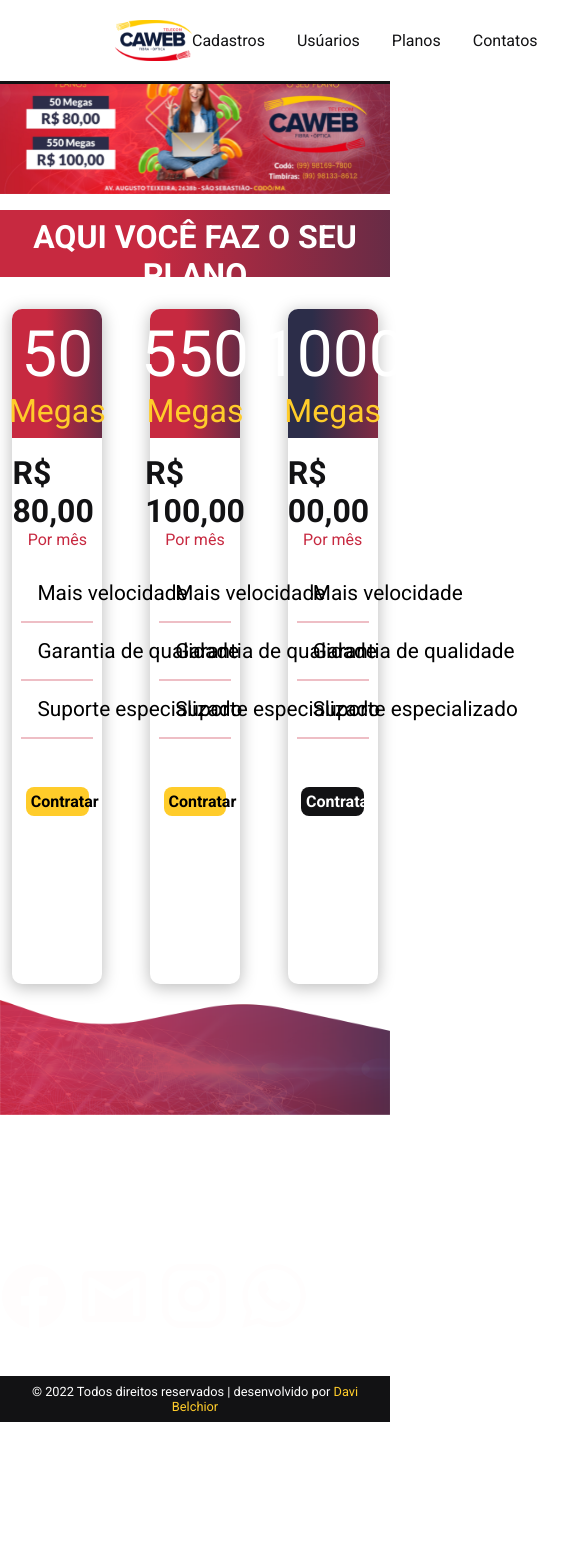
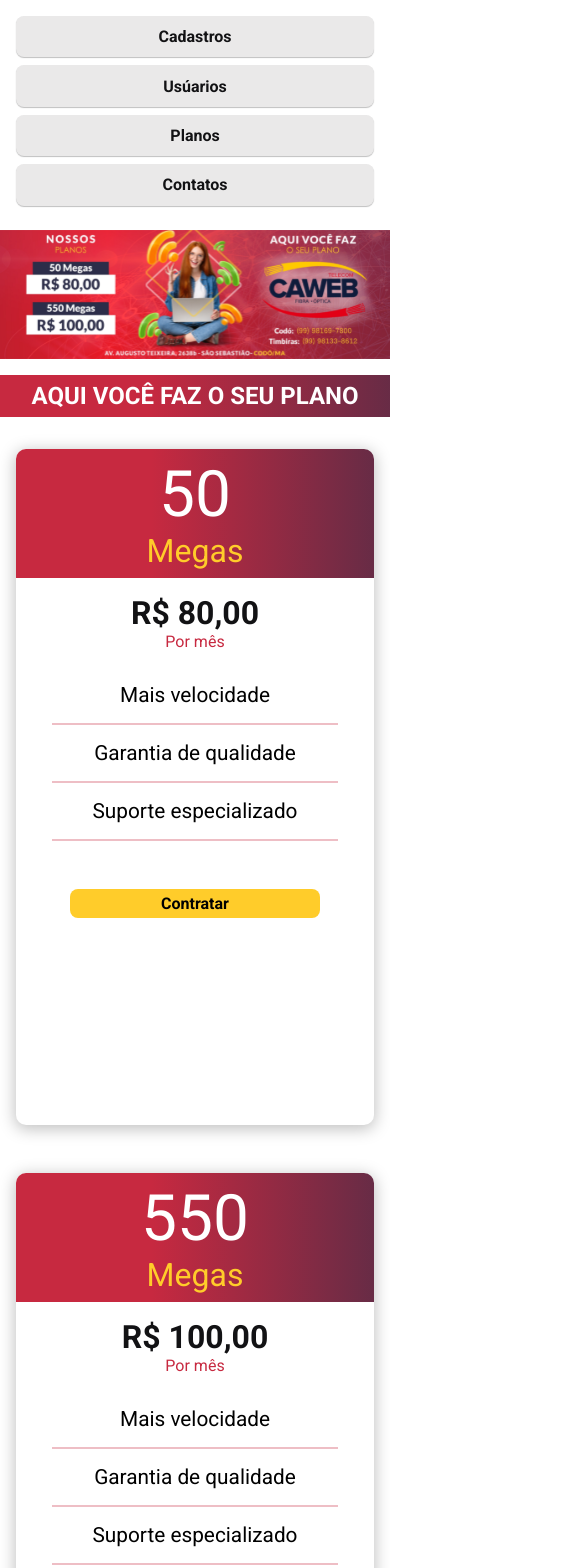
Before and after one commit to DanielSiilva/caweb-projet, a React (Vite) app: page / in a window 390 px wide. Shown: the top 1568 px of the page, 585 px wide, since content can reach past the window. Before the commit the page ends 1422 px from the top, so only its background shows below. Built offline with nearby package versions, Linux system fonts and the light colour scheme.

Commit message:
Feat: iniciando versão mobile

```diff
--- a/src/components/Footer/index.tsx
+++ b/src/components/Footer/index.tsx
@@ -1,4 +1,4 @@
-import { FooterContainer,FooterDescription, FooterRights, FooterSocialNetworks,FooterContacts, FooterLogo } from "./styled";
+import { Contacts, FooterContainer,FooterDescription, FooterRights, LogoContainer, SocialNetworks } from "./styled";
 
 import LogoFooter from '../../assets/logo.svg'
 
@@ -13,27 +13,30 @@
     return (
         <FooterContainer>
             <FooterDescription>
-                <FooterLogo>
-                    <img src={LogoFooter} />
-                </FooterLogo>
+                <LogoContainer>
+                    <img  src={LogoFooter}/>
+                </LogoContainer>
 
-                <FooterSocialNetworks>
-                     <p>Siga nossas redes sociais</p>
+                <SocialNetworks>
+                    <p>Siga nosssas redes sociais</p>
+
                     <div>
                         <img src={Facebook}/>
                         <img src={Email}/>
                         <img src={Instagram}/>
                         <img src={Whats}/>
                     </div>
-                </FooterSocialNetworks>
+                </SocialNetworks>
 
-                <FooterContacts>
-                    <p>Central de Ajuda</p>
+                <Contacts>
+                    <p>Central de Ajudas</p>
                     <span>(99) 98567-7654</span>
                     <span>(99) 98567-7654</span>
                     <span>Cawebassistencia@gmail.com</span>
-                </FooterContacts>
+                </Contacts>
+
             </FooterDescription>
+
             <FooterRights>
                 <p>
                     © 2022 Todos direitos reservados | desenvolvido por
--- a/src/components/Footer/styled.ts
+++ b/src/components/Footer/styled.ts
@@ -1,48 +1,199 @@
 import styled from "styled-components";
 import Newfooter from '../../assets/newfooter.png'
 
+import footermobile from '../../assets/footermobile.jpg'
+
 export const FooterContainer = styled.footer`
-   display: flex;
-   flex-direction: column;
-
-
-    gap:1rem;
-
-
-    height: 50vh;
-    width: 100%;
+    display: flex;
+    flex-direction: column;
 
     background: url(${Newfooter});
     background-size: 100%;
     background-repeat: no-repeat;
 
-`
+    @media (max-width: 667px) {
+        background: url(${footermobile});
+        background-size: 100%;
+        background-repeat: no-repeat;
 
-export const FooterLogo = styled.div`
-
-
-    padding: 1rem;
-    border-right: 2px solid ${(props)=>props.theme['gray-100']};
-    img{
-        width: 12rem;
+        height: auto;
     }
 
 `
 
+
+
 export const FooterDescription = styled.section`
+    height:50vh;
+    width: 100%;
+    padding: 0rem 2rem;
+
+    display: flex;
+
+    align-items: center;
+
+    gap: 2rem;
+
+    margin-top: 5rem;
 
 
 
-    height:50vh;
-    width: 100%;
+
+    @media (max-width: 667px) {
+        display: flex;
+        flex-direction: column;
+
+        height: auto;
+        padding: 0.4rem;
+        gap: 1rem;
+    }
+
+`
+
+export const LogoContainer = styled.div`
+    border-right: 1px solid white ;
+    height: 80%;
+
 
     display: flex;
     justify-content: center;
-    align-items: flex-end;
-    gap:3rem;
-    padding:1rem;
+
+    img{
+        width: 20rem;
+        margin-right: 2rem;
+    }
+
+    @media (max-width: 667px) {
+        width: 5rem;
+
+        border-right: none ;
+        height: 100%;
+    }
 
 `
+
+
+
+
+
+
+export const SocialNetworks = styled.section`
+
+
+
+    display: flex;
+    flex-direction: column;
+    justify-content: center;
+    align-items: center;
+    gap: 2rem;
+
+    border-right: 1px solid white ;
+    height: 80%;
+    margin-right: 2rem;
+    padding: 1rem;
+
+    p{
+        font-family: 'Roboto';
+        font-style: normal;
+        white-space: nowrap;
+        font-weight: 600;
+        font-size: 30px;
+        line-height: 47px;
+        color:  ${(props)=> props.theme['gray-100']};
+    }
+
+    div{
+        display: flex;
+        gap: 2rem;
+
+        img{
+            width: 4rem;
+        }
+
+    }
+
+    @media (max-width: 667px) {
+        display: flex;
+        justify-content: center;
+        align-items: center;
+
+
+        border-right: none ;
+        height: 100%;
+        width: 90%;
+        margin-right: 0rem;
+
+        padding: 0.5rem;
+        border-bottom: 1px solid ${(props)=> props.theme['gray-100']};
+
+        p{
+            font-family: 'Roboto';
+            font-style: normal;
+            font-weight: 600;
+            font-size: 20px;
+            line-height: 28px;
+            display: flex;
+            align-items: center;
+            letter-spacing: 0.09em;
+            white-space: nowrap;
+
+        }
+
+        div{
+            margin-bottom: 2rem;
+            img{
+
+                width: 3rem;
+            }
+        }
+
+    }
+
+
+
+`
+
+
+
+export const Contacts = styled.div`
+    display: flex;
+    justify-content: center;
+    align-items: center;
+    flex-direction: column;
+    gap: 1rem;
+
+    font-family: 'Roboto';
+    font-style: normal;
+    color:  ${(props)=> props.theme['gray-100']};
+
+
+    p{
+        font-size: 3rem;
+    }
+
+    span{
+        font-size: 2rem;
+    }
+
+
+
+    @media (max-width: 667px) {
+        p{
+            font-size: 2rem;
+        }
+
+        span{
+            font-size: 1rem;
+        }
+
+    }
+
+`
+
+
+
+
+
 
 
 export const FooterRights = styled.section`
@@ -56,40 +207,5 @@
         color: ${(props)=>props.theme['yellow-700']};
     }
 
-`
-
-
-export const FooterSocialNetworks = styled.section`
-    display:flex;
-    flex-direction: column;
-    gap: 1rem;
-    align-items: center;
-    color: ${(props)=> props.theme['gray-100']};
-    font-size: 1.5rem;
-    padding: 1rem;
-    border-right: 2px solid ${(props)=>props.theme['gray-100']};
-
-   div{
-        display: flex;
-        align-items: center;
-        gap: 1rem;
-
-
-        img{
-            width: 4rem;
-        }
-   }
 
 `
-
-export const FooterContacts = styled.section`
-    display: flex;
-    flex-direction: column;
-    justify-content: center;
-    text-align: center;
-    gap:0.5rem;
-
-    font-size: 1.4rem;
-    color: ${(props)=>props.theme['gray-100']};
-
-`
--- a/src/components/Header/styled.ts
+++ b/src/components/Header/styled.ts
@@ -30,4 +30,48 @@
         }
     }
 
+
+
+
+
+
+
+
+    @media (max-width: 667px) {
+        display: flex;
+        width: 100vw;
+        padding: 0;
+        height: 35vh;
+        border-bottom: none;
+        position: initial;
+
+        img{
+            display: none;
+        }
+
+        nav{
+           display:flex;
+           flex-direction: column;
+           gap: 0.5rem;
+
+           width: 100%;
+           padding: 1rem 1rem;
+
+            a{
+                font-weight:700;
+                color: ${(props)=> props.theme['gray-900']};
+                text-decoration:none;
+                text-align: center;
+                padding: 0.7rem;
+
+
+                background: #EAE9E9;
+                box-shadow: 0px 1px 1px rgba(0, 0, 0, 0.25);
+                border-radius: 8px;
+
+            }
+
+        }
+    }
+
 `
--- a/src/pages/Home/componentes/Card/styled.ts
+++ b/src/pages/Home/componentes/Card/styled.ts
@@ -12,6 +12,12 @@
     flex-direction: column;
     align-items: center;
     gap: 3rem;
+
+
+    @media (max-width: 667px) {
+
+        width: 100%;
+    }
 
 
 `
--- a/src/pages/Home/styles.ts
+++ b/src/pages/Home/styles.ts
@@ -8,6 +8,11 @@
     gap: 1rem;
 
     margin-top: 4rem;
+
+    @media (max-width: 667px) {
+        margin-top: 0.5rem;
+    }
+
 `
 
 export const MainBanner = styled.div`
@@ -34,6 +39,15 @@
     font-weight: 700;
     font-family: 'Roboto';
 
+    @media (max-width: 667px) {
+        height: 5vh;
+        font-size: 1.5rem;
+        text-align: center;
+
+        display: flex;
+        justify-content: center;
+        align-items: center;
+    }
 
 `
 
@@ -47,4 +61,10 @@
     align-items: center;
     gap: 3rem;
 
+
+    @media (max-width: 667px) {
+        display: flex;
+        flex-direction: column;
+    }
+
 `
```
Also changed, not shown: src/assets/footermobile.jpg (added). Lines whose indentation alone changed are shown as unchanged.
